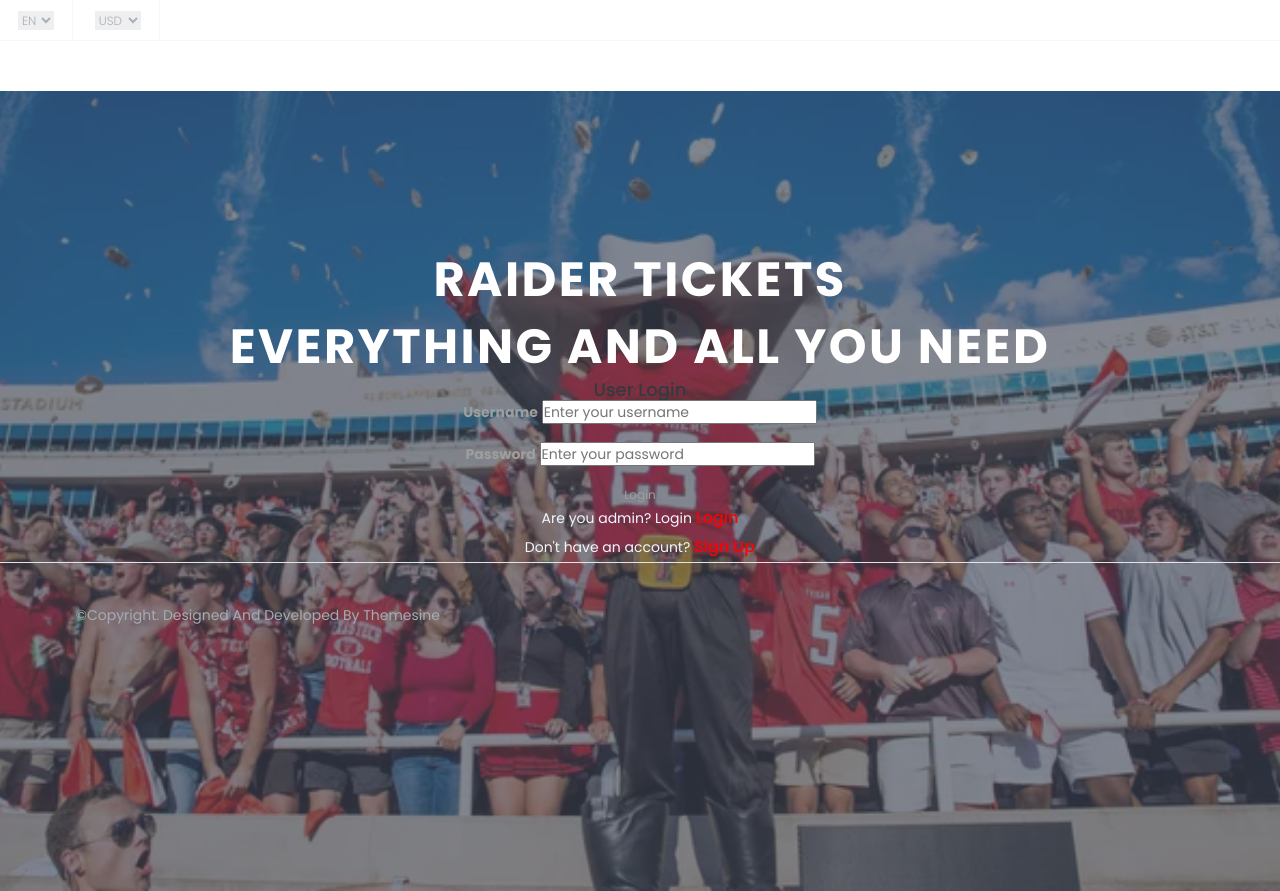
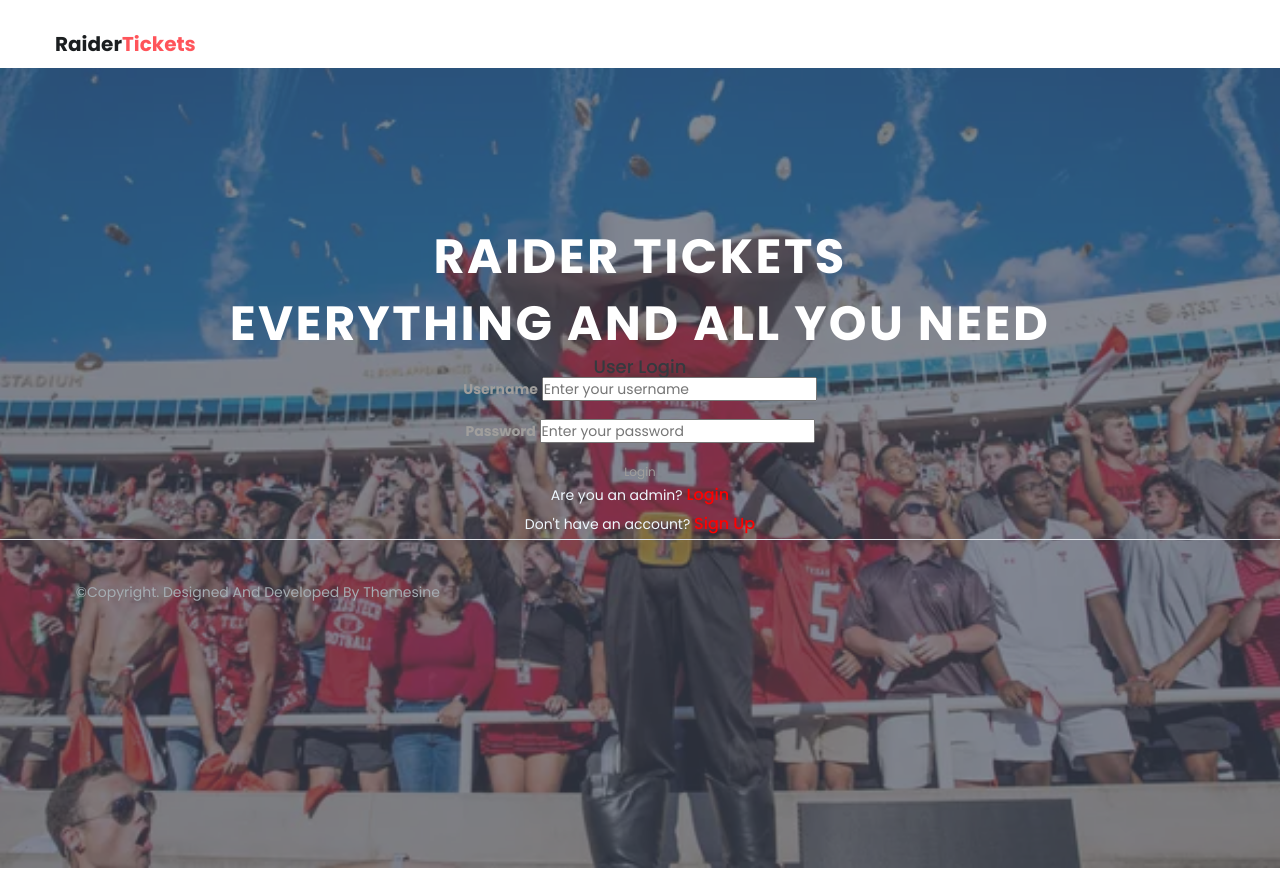
Before and after one commit to GaigeHill7/SoftwareProject, a plain HTML site: page listrace-v1.0/Login.html in a window 1280 px wide. After the commit the page ends 868 px from the top, so only its background shows below. Drawn offline with nearby package versions, Linux system fonts and the light colour scheme.

Commit message:
Update Login.html

```diff
--- a/listrace-v1.0/Login.html
+++ b/listrace-v1.0/Login.html
@@ -14,8 +14,8 @@
         <!-- title of site -->
         <title>Raider Tickets</title>
 
-        <!-- For favicon png -->
-		<link rel="shortcut icon" type="image/icon" href="assets/logo/favicon.png"/>
+        <!-- For TTU png -->
+		<link rel="shortcut icon" type="image/icon" href="assets/logo/TTU.png"/>
 
         <!--font-awesome.min.css-->
         <link rel="stylesheet" href="assets/css/font-awesome.min.css">
@@ -60,35 +60,6 @@
             <p class="browserupgrade">You are using an <strong>outdated</strong> browser. Please <a href="https://browsehappy.com/">upgrade your browser</a> to improve your experience and security.</p>
         <![endif]-->
 
-		<!--header-top start -->
-		<header id="header-top" class="header-top">
-			<ul>
-				<li>
-					<div class="header-top-left">
-						<ul>
-							<li class="select-opt">
-								<select name="language" id="language">
-									<option value="default">EN</option>
-									<option value="Bangla">BN</option>
-									<option value="Arabic">AB</option>
-								</select>
-							</li>
-							<li class="select-opt">
-								<select name="currency" id="currency">
-									<option value="usd">USD</option>
-									<option value="euro">Euro</option>
-									<option value="bdt">BDT</option>
-								</select>
-							</li>
-						</ul>
-					</div>
-				</li>
-
-			</ul>
-
-		</header><!--/.header-top-->
-		<!--header-top end -->
-
 		<!-- top-area Start -->
 		<section class="top-area">
 			<div class="header-area">
@@ -99,10 +70,11 @@
 
 			            <!-- Start Header Navigation -->
 			            <div class="navbar-header">
-			                <button type="button" class="navbar-toggle" data-toggle="collapse" data-target="#navbar-menu">
+							<button type="button" class="navbar-toggle" data-toggle="collapse" data-target="#navbar-menu">
 			                    <i class="fa fa-bars"></i>
 			                </button>
-			                <!--<a class="navbar-brand" href="index.html">list<span>race</span></a>-->
+			                <a class="navbar-brand" href="index.html">Raider<span>Tickets</span></a>
+			                </button>
 
 			            </div><!--/.navbar-header-->
 			            <!-- End Header Navigation -->
@@ -141,8 +113,8 @@
                         <p id="error-message" style="color: red;"></p>
                     </form>
                 </div>
-				<p style="color: aliceblue;">Are you admin? Login <a href = "AdminLogin.html" style="color: red;"> Login</a></p>
-                <p style="color: aliceblue;">Don't have an account? <a href = "SignUp.html" style="color: red;"> Sign Up</a></p>
+				<p style="color: aliceblue;">Are you an admin?  <a href = "AdminLogin.html" style="color: red;"> Login</a></p>
+                <p style="color: aliceblue;">Don't have an account?  <a href = "SignUp.html" style="color: red;"> Sign Up</a></p>
 			</div>
 
 				<div class="hm-footer-copyright">
```
